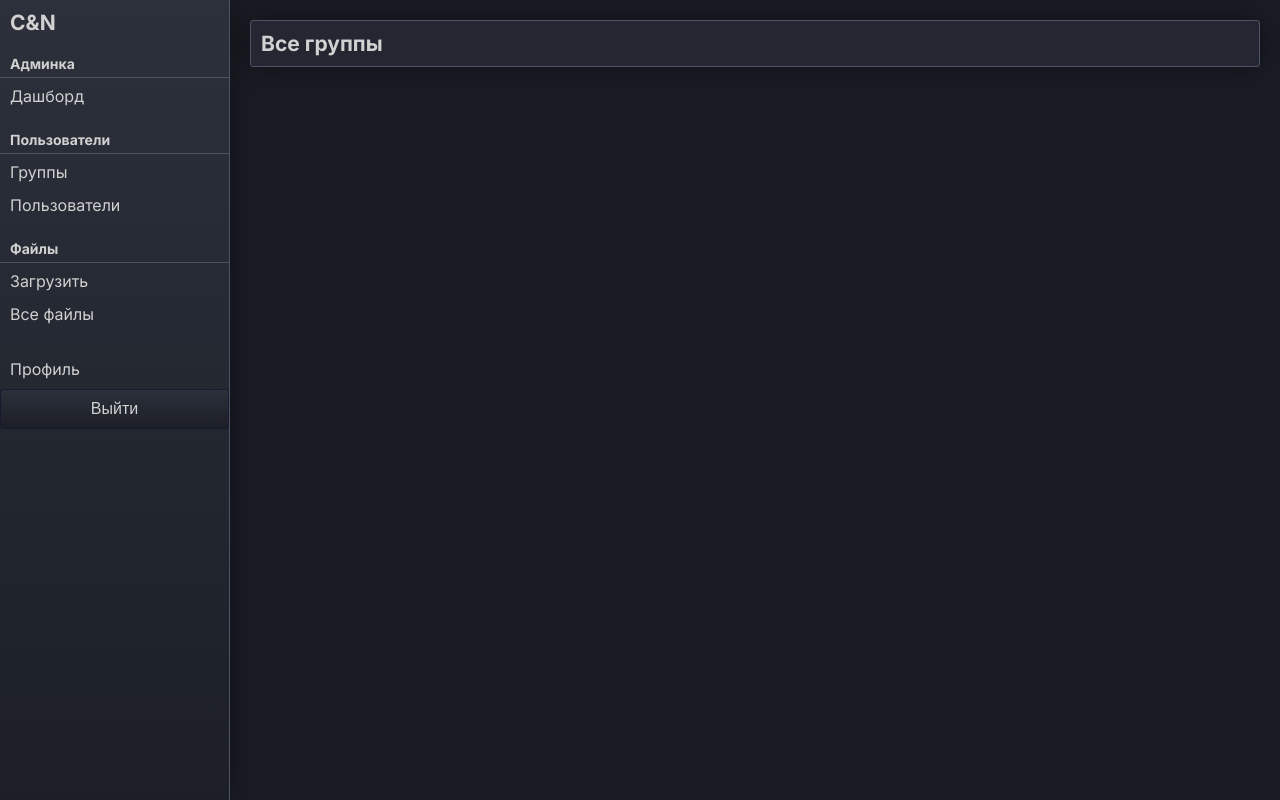
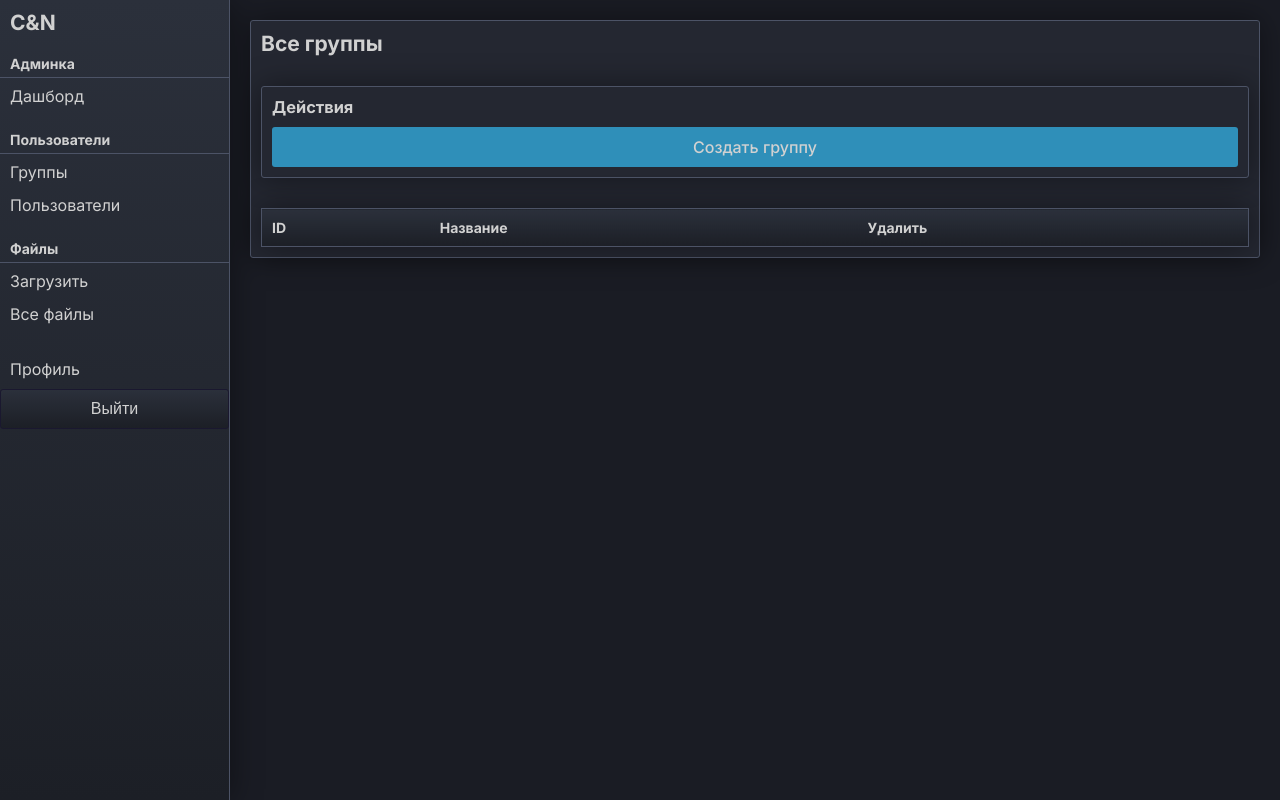
Before and after one commit to dmeetri/CandA, a Django app: page /manager/groups/list in a window 1280 px wide. Run offline with Django 5.2, Linux system fonts and the light colour scheme; the visitor is signed in with stand-in values (Sample User, id 1); lists and menus that the app fills with data are empty.

Commit message:
fix: CRUD for groups

```diff
--- a/CN/main/urls.py
+++ b/CN/main/urls.py
@@ -5,6 +5,7 @@ from . import views
 urlpatterns = [
     path('groups/create', views.GroupCreateView.as_view(), name='groupscreate'),
     path('groups/list', views.GroupListView.as_view(), name='groupslist'),
+    path('groups/delete/<int:pk>', views.GroupDeleteView.as_view(), name='groupsdelete'),
 
     path('users/list', views.UsersListView.as_view(), name='userslist'),
 
--- a/CN/main/views.py
+++ b/CN/main/views.py
@@ -27,6 +27,15 @@ class GroupListView(LoginRequiredMixin, ListView):
     model = Group
     template_name = 'registration/groups/groups.html'
     context_object_name = 'groups'
+
+
+class GroupDeleteView(LoginRequiredMixin, DeleteView):
+    model = Group
+    success_url = reverse_lazy('groupslist')
+
+    def get(self, request, *args, **kwargs):
+        return self.post(request, *args, **kwargs)
+
 
 # === USERS ===
 
--- a/CN/templates/registration/groups/groups.html
+++ b/CN/templates/registration/groups/groups.html
@@ -7,9 +7,40 @@
 <section class="main-block gap-v-30">
   <h2>Все группы</h2>
 
-  {% for group in groups %}
-    <p>{{ group.name }}</p>
-    <p>{{ group.permissions }}</p>
-  {% endfor %}
+  <div class="main-block gap-v-10">
+    <h3>Действия</h3>
+
+    <div class="gap-v-10">
+      <a class="a-button text-regular font-normal" href="{% url 'groupscreate' %}">
+        Создать группу
+      </a>
+    </div>
+  </div>
+
+  <table class="main-block">
+    <thead>
+      <th >ID</th>
+      <th>Название</th>
+      <th>Удалить</th>
+    </thead>
+    <tbody class="all-files-table">
+      {% for group in groups %}
+      <tr>
+        <td class="font-center font-bold">{{ group.id }}</td>
+        <td class="font-bold">{{ group.name }}</td>
+        <td class="last-cell">
+          <form action="{% url 'groupsdelete' group.pk %}" method="post">
+            {% csrf_token %}
+            <button type="submit"
+                    class="font-normal"
+                    onclick="event.stopPropagation(); return confirm('Удалить файл?')">
+              Удалить
+            </button>
+          </form>
+        </td>
+      </tr>
+      {% endfor %}
+    </tbody>
+  </table>
 </section>
 {% endblock %}
```
